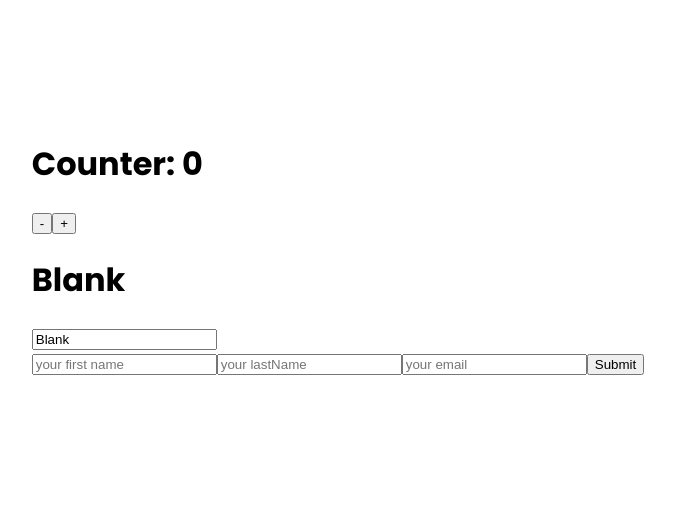
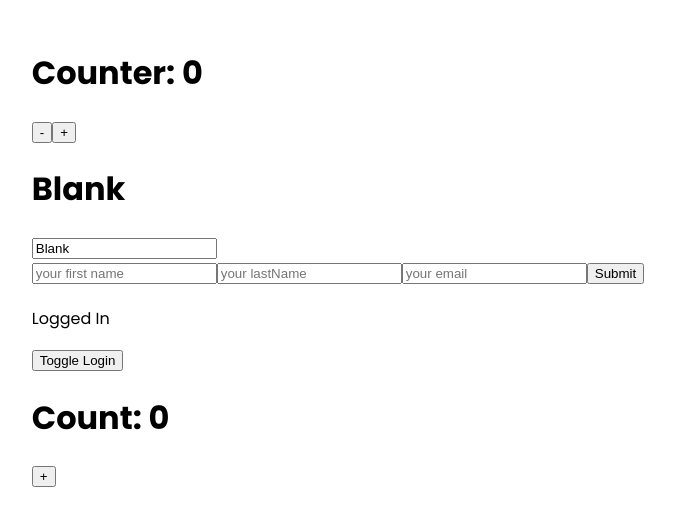
Before and after one commit to Annetaliya/Practice, a React (Create React App) app: page / in a window 1280 px wide. Shown: the part 142-668 px from the top of the page, without its empty margins (302-977 px from the left). Built offline with nearby package versions, Linux system fonts and the light colour scheme.

Commit message:
previous state

```diff
--- a/src/App.js
+++ b/src/App.js
@@ -29,6 +29,8 @@
 import Counter from './components/Counter';
 import TextBox from './components/TextBox';
 import Form from './components/Form';
+import Profiles from './components/Profiles';
+import Counter2 from './components/Counter2';
 
 export default function App() {
 
@@ -62,6 +64,8 @@
       <Counter />
       <TextBox />
       <Form />
+      <Profiles />
+      <Counter2 />
 
     </div>
   );
--- /dev/null
+++ b/src/components/Counter2.js
@@ -0,0 +1,18 @@
+import React, { useState } from 'react'
+
+const Counter2 = () => {
+    const [count, setCount] = useState(0)
+
+    const handleClick = () => {
+        setCount(count + 1);
+        setCount(prev => prev + 1)
+    }
+  return (
+    <div>
+        <h1> Count: {count}</h1>
+        <button onClick={handleClick}>+</button>
+    </div>
+  )
+}
+
+export default Counter2
--- /dev/null
+++ b/src/components/Profiles.js
@@ -0,0 +1,29 @@
+import React, { useState } from "react";
+
+function Button({ text, setText }) {
+    return (
+        <div>
+            <button onClick={() => text === 'Logged In' ? setText('Logged out') : setText('Logged In')}>Toggle Login</button>
+        </div>
+    )
+}
+
+function Profiles() {
+    const [text, setText] = useState('Logged In')
+
+    // function toggleLogin() {
+    //     if (text === 'Logged In') {
+    //         setText('Logged out')
+    //     } else {
+    //         setText('Logged In')
+    //     }
+    // }
+    return (
+        <div>
+            <p>{text}</p>
+            <Button text={text} setText={setText}/>
+
+        </div>
+    )
+}
+export default Profiles;
```
